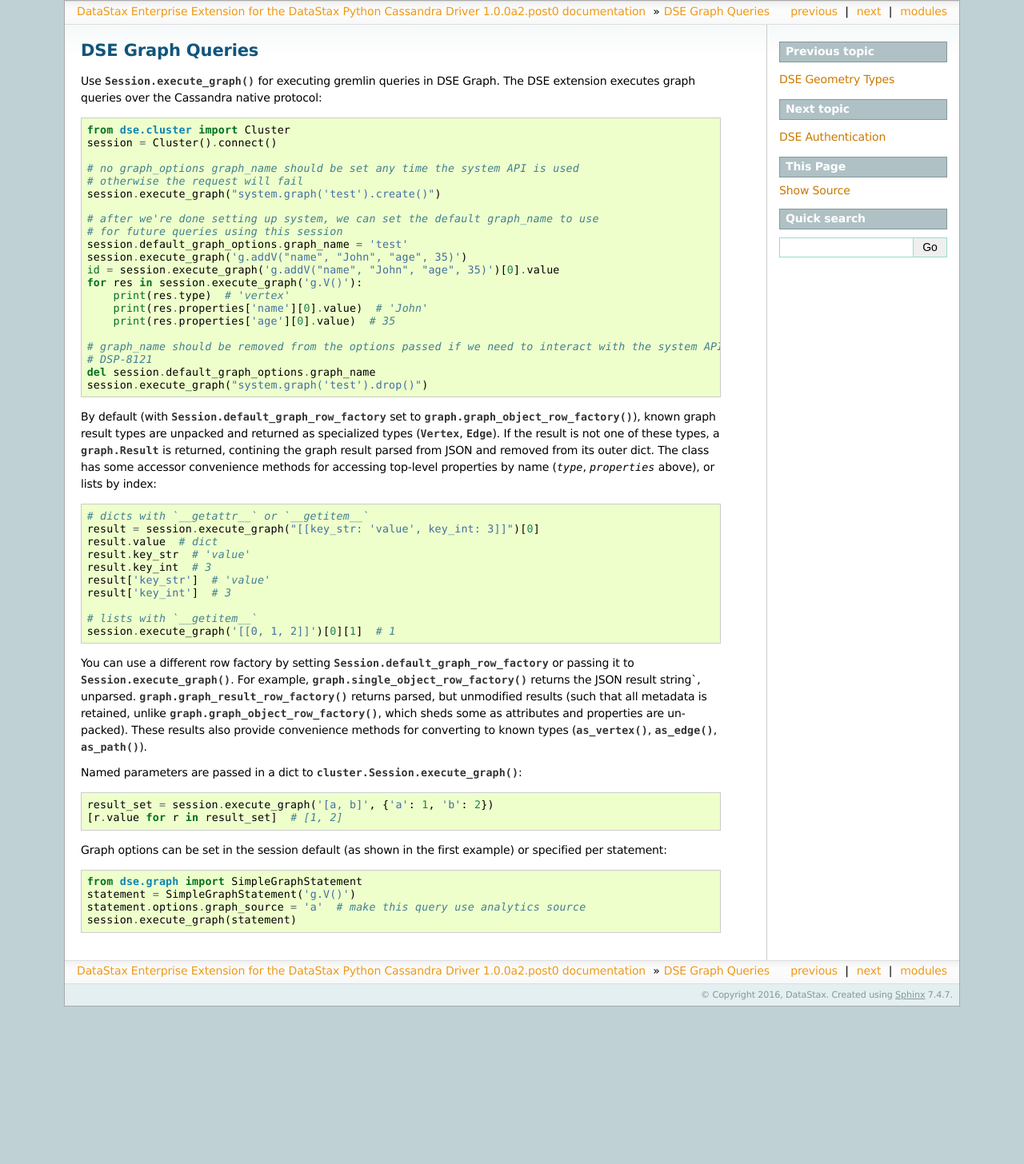
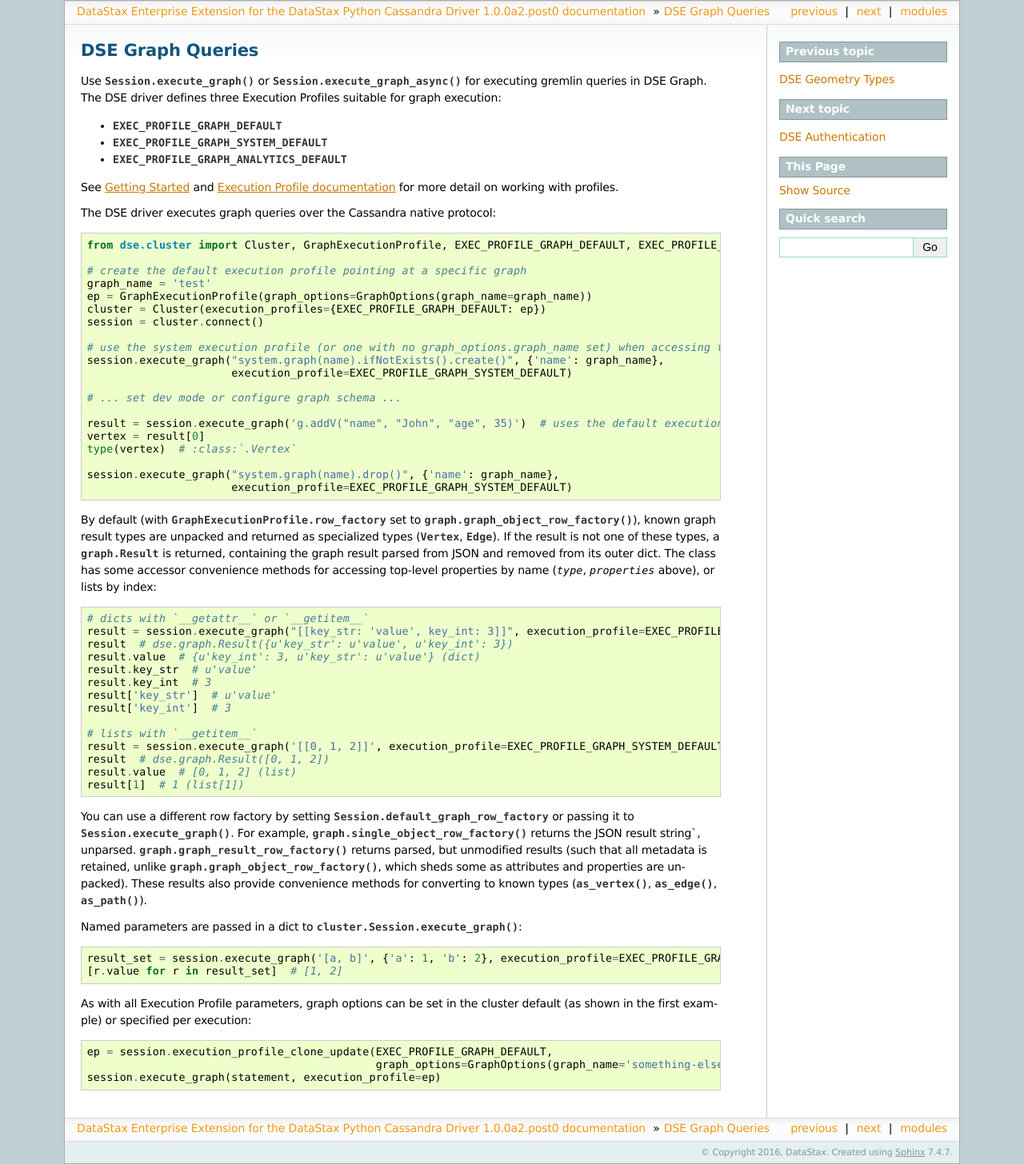
Before and after one commit to pv8/python-driver-dse, a Sphinx documentation site: the page built from docs/graph.rst, in a window 1280 px wide. Shown: the whole page at 80% size. Built offline with Sphinx 7.4.7, drawn with Linux system fonts in a browser that asks for light colours; before the commit the page ends 1259 px from its top, so only the background shows below that.

Commit message:
update graph example doc

```diff
--- a/docs/graph.rst
+++ b/docs/graph.rst
@@ -1,46 +1,58 @@
 DSE Graph Queries
 =================
-Use :meth:`.Session.execute_graph` for executing gremlin queries in DSE Graph. The DSE extension executes
-graph queries over the Cassandra native protocol::
+Use :meth:`.Session.execute_graph` or :meth:`.Session.execute_graph_async` for executing gremlin queries in DSE Graph.
+The DSE driver defines three Execution Profiles suitable for graph execution:
 
-    from dse.cluster import Cluster
-    session = Cluster().connect()
+* :data:`~.cluster.EXEC_PROFILE_GRAPH_DEFAULT`
+* :data:`~.cluster.EXEC_PROFILE_GRAPH_SYSTEM_DEFAULT`
+* :data:`~.cluster.EXEC_PROFILE_GRAPH_ANALYTICS_DEFAULT`
 
-    # no graph_options graph_name should be set any time the system API is used
-    # otherwise the request will fail
-    session.execute_graph("system.graph('test').create()")
+See :doc:`getting_started` and `Execution Profile documentation <http://datastax.github.io/python-driver/execution_profiles.html>`_
+for more detail on working with profiles.
 
-    # after we're done setting up system, we can set the default graph_name to use
-    # for future queries using this session
-    session.default_graph_options.graph_name = 'test'
-    session.execute_graph('g.addV("name", "John", "age", 35)')
-    id = session.execute_graph('g.addV("name", "John", "age", 35)')[0].value
-    for res in session.execute_graph('g.V()'):
-        print(res.type)  # 'vertex'
-        print(res.properties['name'][0].value)  # 'John'
-        print(res.properties['age'][0].value)  # 35
+The DSE driver executes graph queries over the Cassandra native protocol::
 
-    # graph_name should be removed from the options passed if we need to interact with the system API again
-    # DSP-8121
-    del session.default_graph_options.graph_name
-    session.execute_graph("system.graph('test').drop()")
+    from dse.cluster import Cluster, GraphExecutionProfile, EXEC_PROFILE_GRAPH_DEFAULT, EXEC_PROFILE_GRAPH_SYSTEM_DEFAULT
 
-By default (with :attr:`.Session.default_graph_row_factory` set to :func:`.graph.graph_object_row_factory`), known graph result
+    # create the default execution profile pointing at a specific graph
+    graph_name = 'test'
+    ep = GraphExecutionProfile(graph_options=GraphOptions(graph_name=graph_name))
+    cluster = Cluster(execution_profiles={EXEC_PROFILE_GRAPH_DEFAULT: ep})
+    session = cluster.connect()
+
+    # use the system execution profile (or one with no graph_options.graph_name set) when accessing the system API
+    session.execute_graph("system.graph(name).ifNotExists().create()", {'name': graph_name},
+                          execution_profile=EXEC_PROFILE_GRAPH_SYSTEM_DEFAULT)
+
+    # ... set dev mode or configure graph schema ...
+
+    result = session.execute_graph('g.addV("name", "John", "age", 35)')  # uses the default execution profile
+    vertex = result[0]
+    type(vertex)  # :class:`.Vertex`
+
+    session.execute_graph("system.graph(name).drop()", {'name': graph_name},
+                          execution_profile=EXEC_PROFILE_GRAPH_SYSTEM_DEFAULT)
+
+By default (with :class:`.GraphExecutionProfile.row_factory` set to :func:`.graph.graph_object_row_factory`), known graph result
 types are unpacked and returned as specialized types (:class:`.Vertex`, :class:`.Edge`). If the result is not one of these
-types, a :class:`.graph.Result` is returned, contining the graph result parsed from JSON and removed from its outer dict.
+types, a :class:`.graph.Result` is returned, containing the graph result parsed from JSON and removed from its outer dict.
 The class has some accessor convenience methods for accessing top-level properties by name (`type`, `properties` above),
 or lists by index::
 
     # dicts with `__getattr__` or `__getitem__`
-    result = session.execute_graph("[[key_str: 'value', key_int: 3]]")[0]
-    result.value  # dict
-    result.key_str  # 'value'
+    result = session.execute_graph("[[key_str: 'value', key_int: 3]]", execution_profile=EXEC_PROFILE_GRAPH_SYSTEM_DEFAULT)[0]  # Using system exec just because there is no graph defined
+    result  # dse.graph.Result({u'key_str': u'value', u'key_int': 3})
+    result.value  # {u'key_int': 3, u'key_str': u'value'} (dict)
+    result.key_str  # u'value'
     result.key_int  # 3
-    result['key_str']  # 'value'
+    result['key_str']  # u'value'
     result['key_int']  # 3
 
     # lists with `__getitem__`
-    session.execute_graph('[[0, 1, 2]]')[0][1]  # 1
+    result = session.execute_graph('[[0, 1, 2]]', execution_profile=EXEC_PROFILE_GRAPH_SYSTEM_DEFAULT)[0]
+    result  # dse.graph.Result([0, 1, 2])
+    result.value  # [0, 1, 2] (list)
+    result[1]  # 1 (list[1])
 
 You can use a different row factory by setting :attr:`.Session.default_graph_row_factory` or passing it to
 :meth:`.Session.execute_graph`. For example, :func:`.graph.single_object_row_factory` returns the JSON result string`,
@@ -50,12 +62,12 @@
 
 Named parameters are passed in a dict to :meth:`.cluster.Session.execute_graph`::
 
-    result_set = session.execute_graph('[a, b]', {'a': 1, 'b': 2})
+    result_set = session.execute_graph('[a, b]', {'a': 1, 'b': 2}, execution_profile=EXEC_PROFILE_GRAPH_SYSTEM_DEFAULT)
     [r.value for r in result_set]  # [1, 2]
 
-Graph options can be set in the session default (as shown in the first example) or specified per statement::
+As with all Execution Profile parameters, graph options can be set in the cluster default (as shown in the first example)
+or specified per execution::
 
-    from dse.graph import SimpleGraphStatement
-    statement = SimpleGraphStatement('g.V()')
-    statement.options.graph_source = 'a'  # make this query use analytics source
-    session.execute_graph(statement)
+    ep = session.execution_profile_clone_update(EXEC_PROFILE_GRAPH_DEFAULT,
+                                                graph_options=GraphOptions(graph_name='something-else'))
+    session.execute_graph(statement, execution_profile=ep)
```
